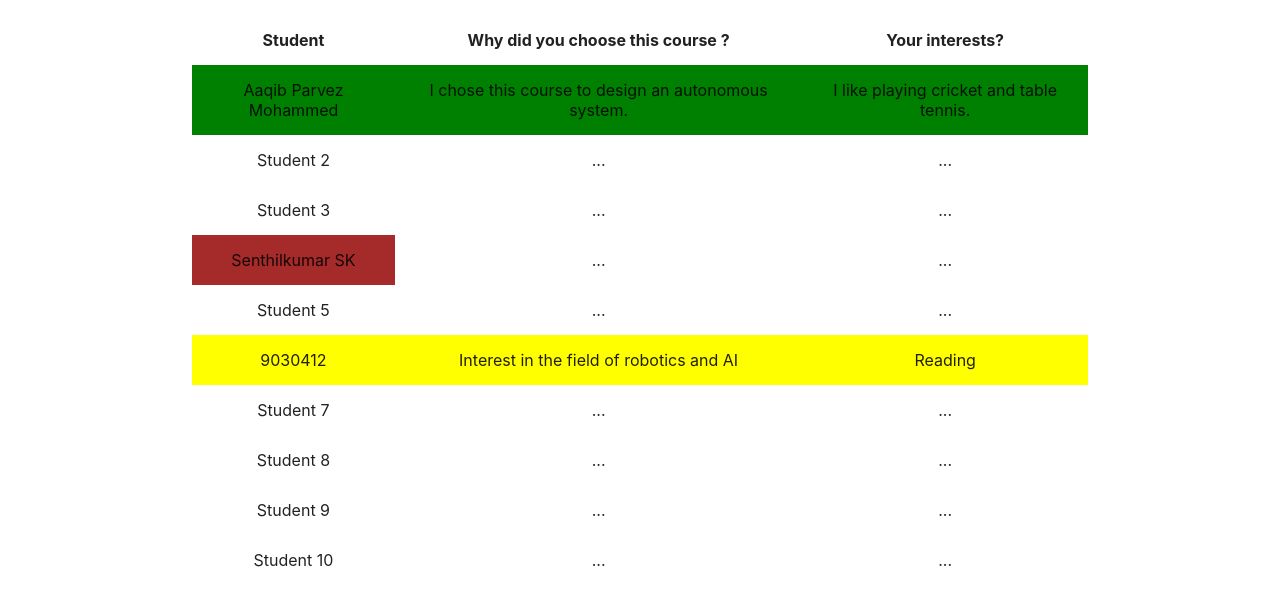
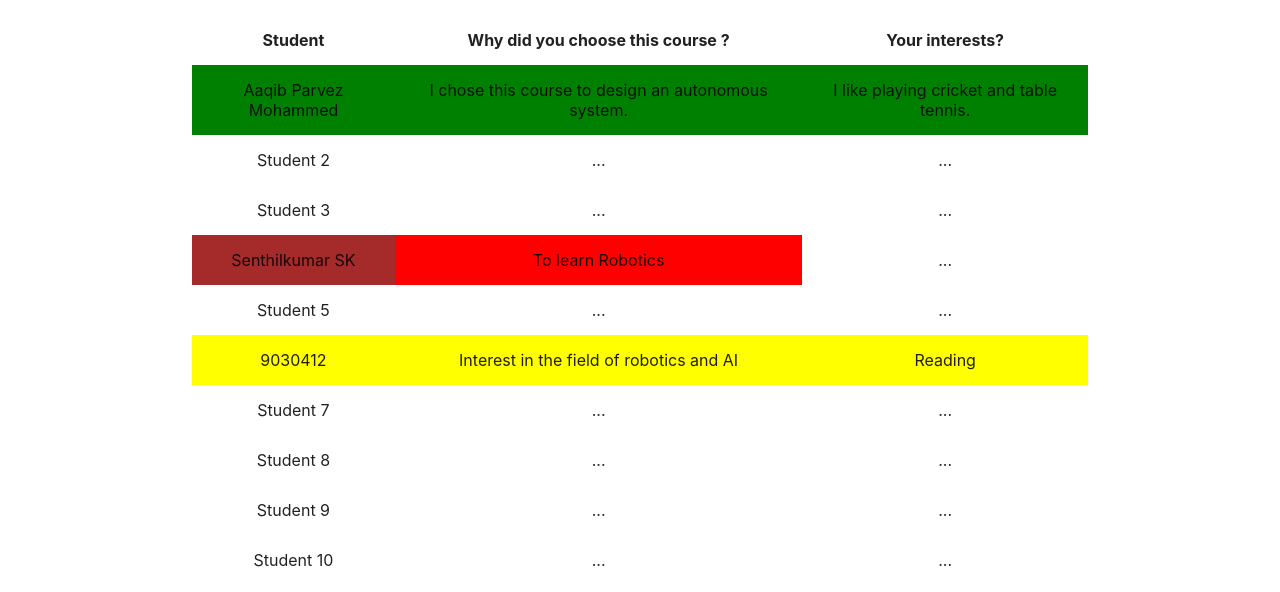
Before and after one commit to kiranvasudev/assignmentGit, a plain HTML site: page index.html in a window 1280 px wide. Shown: the part 208-800 px from the top of the page. Drawn offline with nearby package versions, Linux system fonts and the light colour scheme.

Commit message:
Purpose added

```diff
--- a/index.html
+++ b/index.html
@@ -41,7 +41,7 @@
           </tr>
           <tr>
             <td style="background:brown;">Senthilkumar SK</td>
-            <td style="background:white;">...</td>
+            <td style="background:red;">To learn Robotics</td>
             <td style="background:white;">...</td>
           </tr>
           <tr>
```
